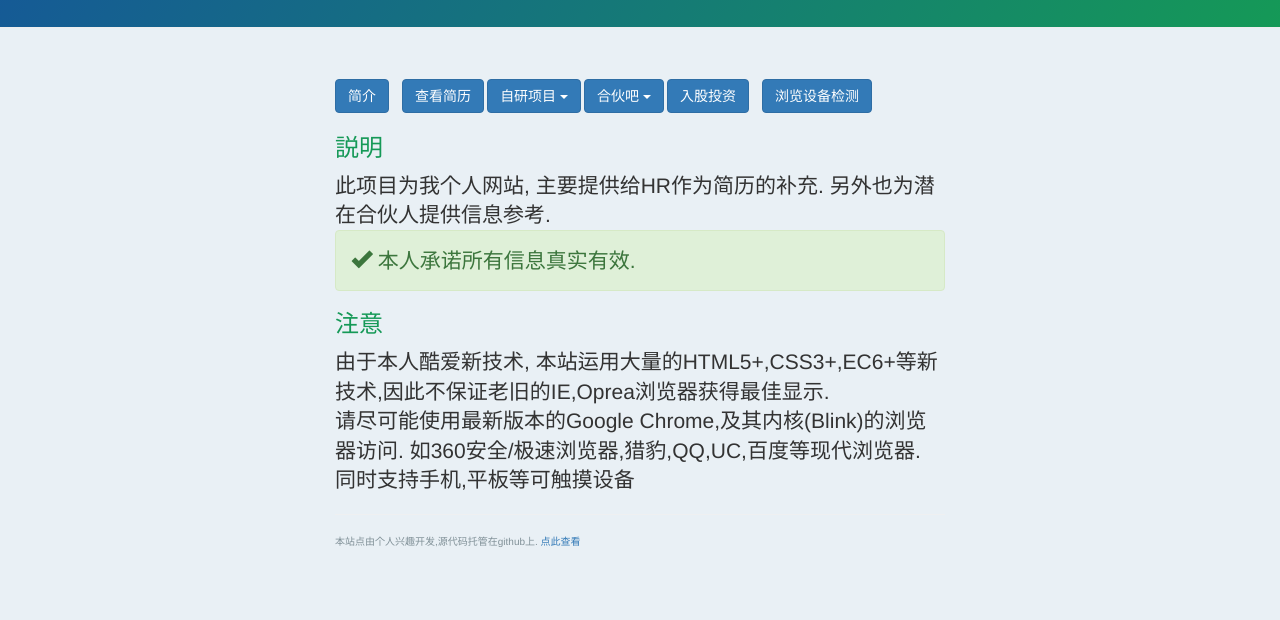
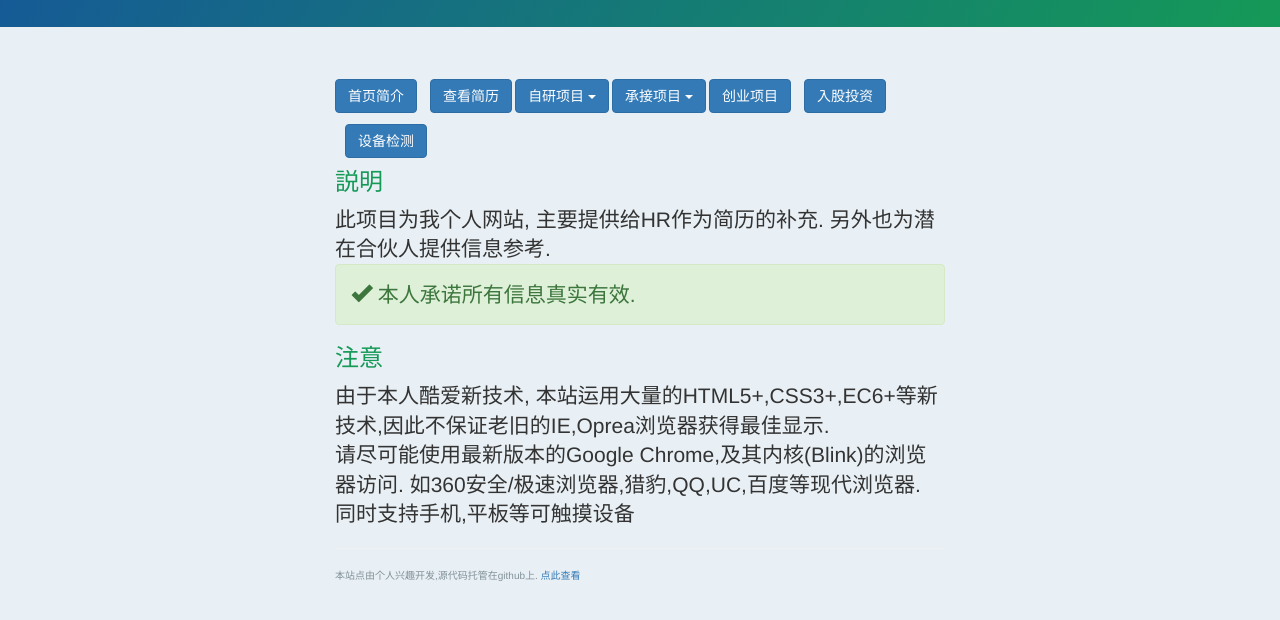
Before and after one commit to changxinjie/changxinjie.github.io, a website: page index.html in a window 1280 px wide. Shown: the part 122-742 px from the top of the page. Drawn offline with Linux system fonts and the light colour scheme.

Commit message:
add the mime page in navitor button and content.

```diff
--- a/index.html
+++ b/index.html
@@ -52,6 +52,7 @@
 						<li role="menuitem" ng-click="click(menu.group2.btn2.click,menu.group2.btn2.url)"><a href="#"><span ng-bind="menu.group2.btn4.name"></span></a></li>
 					</ul>
 				</div>
+				<button type="button" class="btn btn-primary" ng-click="click(menu.mime.click,menu.mime.url)"><span ng-bind="menu.mime.name"></span></button>
 				<button type="button" class="btn btn-primary" ng-click="click(menu.investment.click,menu.investment.url)"><span ng-bind="menu.investment.name"></span></button>
 				<button type="button" class="btn btn-primary" ng-click="click(menu.test.click,menu.test.url)"><span ng-bind="menu.test.name"></span></button>
 			</nav>
--- a/js/static.js
+++ b/js/static.js
@@ -1,6 +1,6 @@
 var menu = {
 	"introduce": {
-		"name": "简介",
+		"name": "首页简介",
 		"click": handler.openLink,
 		"url": "html/introduce.html"
 	},
@@ -14,8 +14,13 @@ var menu = {
 		"click": handler.openLink,
 		"url": "html/investment.html"
 	},
+	"mime": {
+		"name": "创业项目",
+		"click": handler.openLink,
+		"url": "html/mime.html"
+	},
 	"test": {
-		"name": "浏览设备检测",
+		"name": "设备检测",
 		"click": handler.openLink,
 		"url": "html/browser.html"
 	},
@@ -38,7 +43,7 @@ var menu = {
 		}
 	},
 	"group2": {
-		"name": "合伙吧",
+		"name": "承接项目",
 		"btn1": {
 			"name": "大中型企业网站",
 			"click": handler.openLink,
```
Also changed, not shown: html/mime.html (added, +1 -0 lines).
